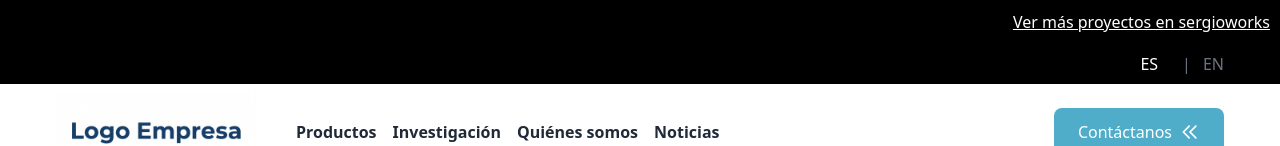
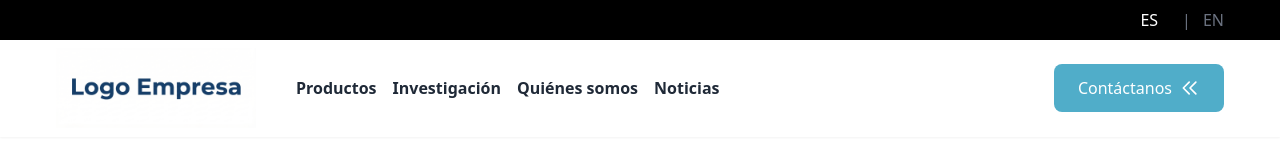
Before and after one commit to sergio-personalProjects/webCorporativa, a website: page index.html in a window 1280 px wide. Shown: the top 146 px of the page. Drawn offline with nearby package versions, Linux system fonts and the light colour scheme; grey boxes are pictures that could not be loaded.

Commit message:
Remove project link from index.html
Removed project link from the footer section.

```diff
--- a/index.html
+++ b/index.html
@@ -32,10 +32,6 @@
 </head>
 
 <body>
-<div class="bg-black text-white text-right p-[10px]">
-  <a href="https://sergioworks.infinityfreeapp.com/" class="underline hover:text-[#08ce5a]">Ver más proyectos en sergioworks</a>
-</div>
-
     <div id="header"> </div>
     <div id="navBar" class="sticky top-0 z-50 backdrop-blur-md bg-white/85 shadow-sm border-b border-white/20"> </div>
 
```
